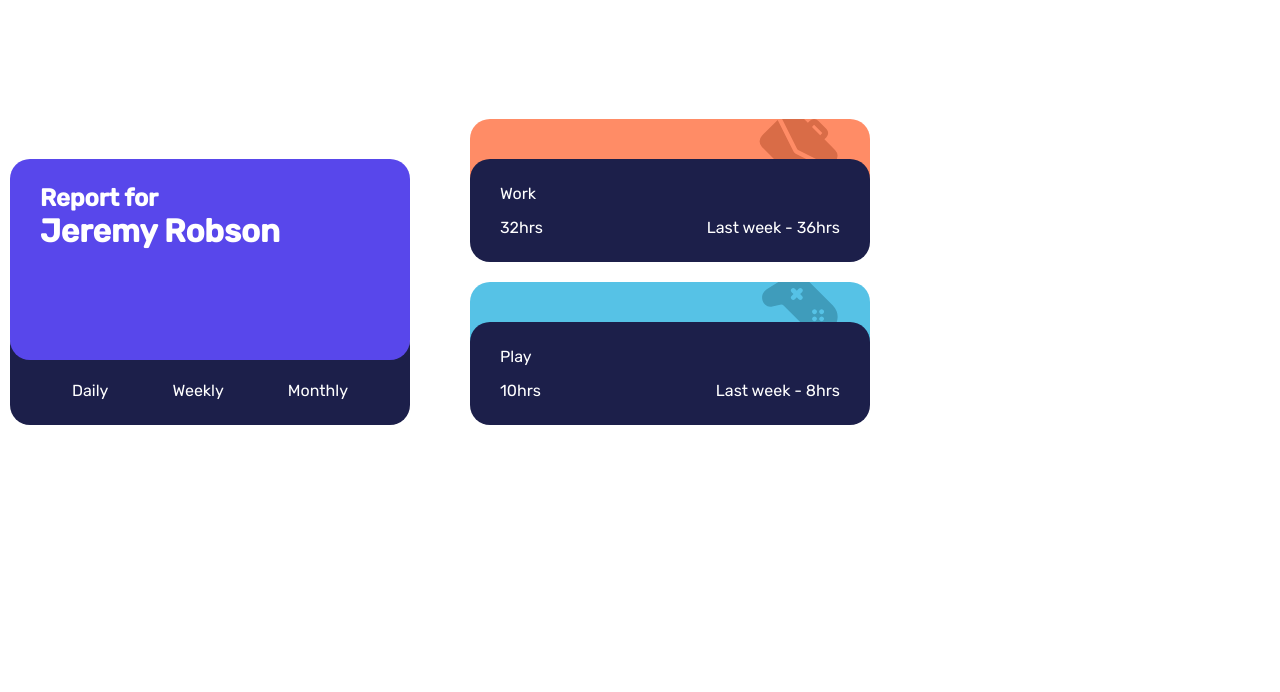
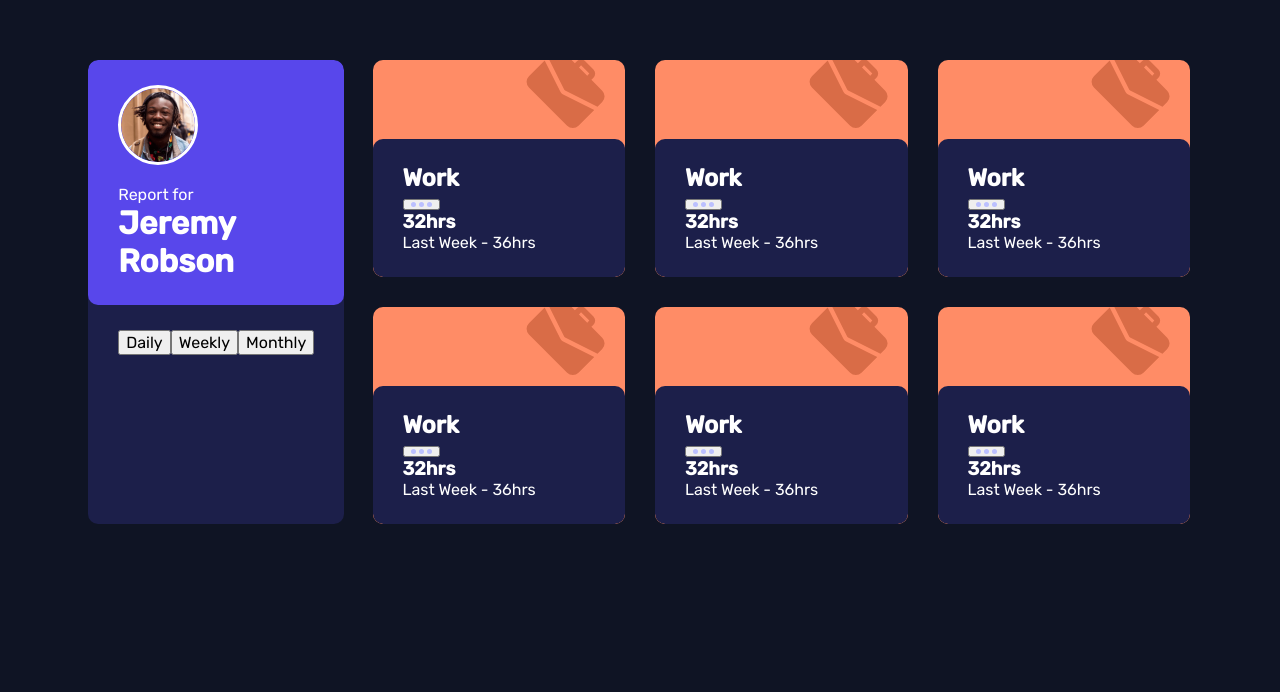
Before and after one commit to tyVespA/time-tracking-dashboard, a plain HTML site: page index.html in a window 1280 px wide. Shown: the part 108-800 px from the top of the page. Drawn offline with Linux system fonts and the light colour scheme; a script that the page names is missing.

Commit message:
Refractor base layout

```diff
--- a/index.html
+++ b/index.html
@@ -14,94 +14,152 @@
 </head>
 <body>
 
-  <div class="content-wrapper">
   <main>
+
     <div class="card-user-container">
-        <div class="user-info">
-          <h2>Report for</h2>
+      <div class="card-user-owner">
+        <div class="card-user-owner-pfp">
+          <img src="./images/image-jeremy.png" alt="">
+        </div>
+        <div class="owner-info">
+          <p>Report for</p>
           <h1>Jeremy Robson</h1>
         </div>
-        <div class="card-user">
-          <p class="daily-selector">Daily</p>
-          <p class="weekly-selector">Weekly</p>
-          <p class="monthly-selector">Monthly</p>
+      </div>
+      <div class="card-user-options">
+        <button class="card-user-option" data-option="daily">
+          Daily
+        </button>
+        <button class="card-user-option" data-option="weekly">
+          Weekly
+        </button>
+        <button class="card-user-option" data-option="monthly">
+          Monthly
+        </button>
       </div>
     </div>
-      <div class="card-container card-container-work">
-        <div class="card">
-          <div class="card-title">
-            <p>Work</p>
-            <span class="menu"></span>
+
+    <div class="card work">
+      <div class="card-bg">
+        <img src="./images/icon-work.svg" alt="">
       </div>
       <div class="card-content">
-            <p class="hours">32hrs</p>
-            <p>Last week - 36hrs</p>
+        <header class="card-header">
+          <h2>Work</h2>
+          <button class="card-options">
+            <svg width="21" height="5" xmlns="http://www.w3.org/2000/svg">
+              <path d="M2.5 0a2.5 2.5 0 1 1 0 5 2.5 2.5 0 0 1 0-5Zm8 0a2.5 2.5 0 1 1 0 5 2.5 2.5 0 0 1 0-5Zm8 0a2.5 2.5 0 1 1 0 5 2.5 2.5 0 0 1 0-5Z" fill="#BBC0FF" fill-rule="evenodd"/>
+            </svg>
+          </button>
+        </header>
+        <div class="card-timeframes">
+          <h3>32hrs</h3>
+          <p>Last Week - 36hrs</p>
         </div>
       </div>
     </div>
-      <div class="card-container card-container-play">
-        <div class="card play">
-          <div class="card-title">
-            <p>Play</p>
-            <span class="menu"></span>
+
+    <div class="card work">
+      <div class="card-bg">
+        <img src="./images/icon-work.svg" alt="">
       </div>
       <div class="card-content">
-            <p class="hours">10hrs</p>
-            <p>Last week - 8hrs</p>
+        <header class="card-header">
+          <h2>Work</h2>
+          <button class="card-options">
+            <svg width="21" height="5" xmlns="http://www.w3.org/2000/svg">
+              <path d="M2.5 0a2.5 2.5 0 1 1 0 5 2.5 2.5 0 0 1 0-5Zm8 0a2.5 2.5 0 1 1 0 5 2.5 2.5 0 0 1 0-5Zm8 0a2.5 2.5 0 1 1 0 5 2.5 2.5 0 0 1 0-5Z" fill="#BBC0FF" fill-rule="evenodd"/>
+            </svg>
+          </button>
+        </header>
+        <div class="card-timeframes">
+          <h3>32hrs</h3>
+          <p>Last Week - 36hrs</p>
         </div>
       </div>
     </div>
-    </main>
+
+    <div class="card work">
+      <div class="card-bg">
+        <img src="./images/icon-work.svg" alt="">
+      </div>
+      <div class="card-content">
+        <header class="card-header">
+          <h2>Work</h2>
+          <button class="card-options">
+            <svg width="21" height="5" xmlns="http://www.w3.org/2000/svg">
+              <path d="M2.5 0a2.5 2.5 0 1 1 0 5 2.5 2.5 0 0 1 0-5Zm8 0a2.5 2.5 0 1 1 0 5 2.5 2.5 0 0 1 0-5Zm8 0a2.5 2.5 0 1 1 0 5 2.5 2.5 0 0 1 0-5Z" fill="#BBC0FF" fill-rule="evenodd"/>
+            </svg>
+          </button>
+        </header>
+        <div class="card-timeframes">
+          <h3>32hrs</h3>
+          <p>Last Week - 36hrs</p>
+        </div>
+      </div>
     </div>
 
-  <div class="text">
-    Work
-    5hrs <!-- daily -->
-    Previous - 7hrs <!-- daily -->
-    32hrs <!-- weekly -->
-    Previous - 36hrs <!-- weekly -->
-    103hrs <!-- monthly -->
-    Previous - 128hrs <!-- monthly -->
+    <div class="card work">
+      <div class="card-bg">
+        <img src="./images/icon-work.svg" alt="">
+      </div>
+      <div class="card-content">
+        <header class="card-header">
+          <h2>Work</h2>
+          <button class="card-options">
+            <svg width="21" height="5" xmlns="http://www.w3.org/2000/svg">
+              <path d="M2.5 0a2.5 2.5 0 1 1 0 5 2.5 2.5 0 0 1 0-5Zm8 0a2.5 2.5 0 1 1 0 5 2.5 2.5 0 0 1 0-5Zm8 0a2.5 2.5 0 1 1 0 5 2.5 2.5 0 0 1 0-5Z" fill="#BBC0FF" fill-rule="evenodd"/>
+            </svg>
+          </button>
+        </header>
+        <div class="card-timeframes">
+          <h3>32hrs</h3>
+          <p>Last Week - 36hrs</p>
+        </div>
+      </div>
+    </div>
 
-    Play
-    1hr <!-- daily -->
-    Previous - 2hrs <!-- daily -->
-    10hrs <!-- weekly -->
-    Previous - 8hrs <!-- weekly -->
-    23hrs <!-- monthly -->
-    Previous - 29hrs <!-- monthly -->
+    <div class="card work">
+      <div class="card-bg">
+        <img src="./images/icon-work.svg" alt="">
+      </div>
+      <div class="card-content">
+        <header class="card-header">
+          <h2>Work</h2>
+          <button class="card-options">
+            <svg width="21" height="5" xmlns="http://www.w3.org/2000/svg">
+              <path d="M2.5 0a2.5 2.5 0 1 1 0 5 2.5 2.5 0 0 1 0-5Zm8 0a2.5 2.5 0 1 1 0 5 2.5 2.5 0 0 1 0-5Zm8 0a2.5 2.5 0 1 1 0 5 2.5 2.5 0 0 1 0-5Z" fill="#BBC0FF" fill-rule="evenodd"/>
+            </svg>
+          </button>
+        </header>
+        <div class="card-timeframes">
+          <h3>32hrs</h3>
+          <p>Last Week - 36hrs</p>
+        </div>
+      </div>
+    </div>
 
-    Study
-    0hrs <!-- daily -->
-    Previous - 1hr <!-- daily -->
-    4hrs <!-- weekly -->
-    Previous - 7hrs <!-- weekly -->
-    13hrs <!-- monthly -->
-    Previous - 19hrs <!-- monthly -->
+    <div class="card work">
+      <div class="card-bg">
+        <img src="./images/icon-work.svg" alt="">
+      </div>
+      <div class="card-content">
+        <header class="card-header">
+          <h2>Work</h2>
+          <button class="card-options">
+            <svg width="21" height="5" xmlns="http://www.w3.org/2000/svg">
+              <path d="M2.5 0a2.5 2.5 0 1 1 0 5 2.5 2.5 0 0 1 0-5Zm8 0a2.5 2.5 0 1 1 0 5 2.5 2.5 0 0 1 0-5Zm8 0a2.5 2.5 0 1 1 0 5 2.5 2.5 0 0 1 0-5Z" fill="#BBC0FF" fill-rule="evenodd"/>
+            </svg>
+          </button>
+        </header>
+        <div class="card-timeframes">
+          <h3>32hrs</h3>
+          <p>Last Week - 36hrs</p>
+        </div>
+      </div>
+    </div>
 
-    Exercise
-    1hr <!-- daily -->
-    Previous - 1hr <!-- daily -->
-    4hrs <!-- weekly -->
-    Previous - 5hrs <!-- weekly -->
-    11hrs <!-- monthly -->
-    Previous - 18hrs <!-- monthly -->
+  </main>
 
-    Social
-    1hr <!-- daily -->
-    Previous - 3hrs <!-- daily -->
-    5hrs <!-- weekly -->
-    Previous - 10hrs <!-- weekly -->
-    21hrs <!-- monthly -->
-    Previous - 23hrs <!-- monthly -->
-
-    Self Care
-    0hrs <!-- daily -->
-    Previous - 1hr <!-- daily -->
-    2hrs <!-- weekly -->
-    Previous - 2hrs <!-- weekly -->
-    7hrs <!-- monthly -->
-    Previous - 11hrs <!-- monthly -->
-  </div>
 </body>
 </html>
--- a/styles/_base.scss
+++ b/styles/_base.scss
@@ -54,13 +54,39 @@ p, h1, h2, h3, h4, h5, h6 {
 #root, #__next {
   isolation: isolate;
 }
+/*
+  10. Easier px to rem conversion
+*/
+:root {
+  font-size: 62.5%;
+  // 1rem = 10px, 0.1rem = 1px
+}
 
 
 
 
 
 /*------------------------------------*\
-  # COLORS
+  # MIXINS
+\*------------------------------------*/
+
+@mixin for-tablets-up {
+  @media screen and (min-width: 500px) {
+    @content;
+  }
+}
+
+@mixin for-desktop-up {
+  @media screen and (min-width: 1100px) {
+    @content;
+  }
+}
+
+
+
+
+/*------------------------------------*\
+  # VARIABLES
 \*------------------------------------*/
 
 $primary: hsl(246, 80%, 60%);
@@ -77,6 +103,8 @@ $neutral-800: hsl(235, 46%, 20%);
 $neutral-300: hsl(235, 45%, 61%);
 $neutral-100: hsl(236, 100%, 87%);
 
+$border-radius: 1rem;
+
 
 
 
@@ -87,4 +115,17 @@ $neutral-100: hsl(236, 100%, 87%);
 
 body {
   font-family: 'Rubik', sans-serif;
+  font-size: 1.6rem;
 }
+
+
+
+
+
+/*------------------------------------*\
+  # BASE TWEAKS
+\*------------------------------------*/
+
+button {
+  cursor: pointer;
+}
--- a/styles/_components.scss
+++ b/styles/_components.scss
@@ -1,74 +1,58 @@
 @use "./base" as *;
 
-.card, .card-user-container, .card-user {
-  padding: 25px 30px;
-  border-radius: 20px;
+.card-user-container {
+  border-radius: $border-radius;
+  overflow: hidden;
   background-color: $neutral-800;
-}
 
-.card-user-container {
-  background-color: $primary;
-  position: relative;
-  margin-bottom: 65px;
-  grid-row: 1 / 3;
-
-  .user-info {
-    position: relative;
-    z-index: 1;
+  @include for-tablets-up {
+    grid-row: 1 / 3;
   }
 
-  .card-user {
+  .card-user-owner {
+    border-radius: $border-radius;
+    padding: 25px 30px;
+    background-color: $primary;
+    display: flex;
+    flex-wrap: wrap;
+    align-items: center;
+    gap: 20px;
+
+    img {
+      width: 8rem;
+      border: 0.3rem solid white;
+      border-radius: 50%;
+
+    }
+  }
+
+  .card-user-options {
+    padding: 25px 30px;
     background-color: $neutral-800;
-    position: absolute;
-    left: 0; right: 0; bottom: -65px;
-    z-index: -1;
-
-    padding-top: 55px;
-
     display: flex;
-    justify-content: space-around;
+    justify-content: space-between;
   }
 }
 
-.card-container {
-  // min-height: 150px;
-  position: relative;
+.card {
+  border-radius: $border-radius;
+  background-color: $primary-work;
+  overflow: hidden;
+  width: 100%;
 
-  &::before {
-    content: "";
-    position: absolute;
-    height: 60px;
-    left: 0; right: 0; top: -40px;
-    border-radius: 20px 20px 0 0;
+  .card-bg {
+    display: grid;
+    place-items: start end;
 
-    background-color: $primary-work;
-    background-image: url("../images/icon-work.svg");
-    background-repeat: no-repeat;
-    background-position: 90% 50%;
+    img {
+      transform: translate(-2rem, -1rem);
+      position: relative;
+    }
   }
 
-  .card {
-    position: relative;
-    z-index: 1;
-
-    display: flex;
-    flex-direction: column;
-    gap: 15px;
-
-    .card-title {
-      display: flex;
-      justify-content: space-between;
-    }
-
-    .card-content {
-      display: flex;
-      justify-content: space-between;
-    }
+  .card-content {
+    background-color: $neutral-800;
+    padding: 25px 30px;
+    border-radius: $border-radius;
   }
 }
-
-
-.card-container-play::before {
-  background-color: $primary-play;
-  background-image: url("../images/icon-play.svg");
-}
--- a/styles/_layout.scss
+++ b/styles/_layout.scss
@@ -1,28 +1,29 @@
 @use "./base" as *;
 
 body {
-  // background-color: $neutral-900;
+  background-color: $neutral-900;
   color: white;
-  margin-inline: 10px;
-  display: flex;
-  justify-content: center;
-  align-items: center;
-}
-
-.content-wrapper {
-  width: 100%;
-  display: flex;
-}
-
-.text {
-  position: absolute;
-  bottom: 0;
+  padding: 40px 10px;
+  display: grid;
+  place-items: center;
 }
 
 main {
   width: 100%;
-  margin-inline: auto;
   display: grid;
-  grid-template-columns: repeat(auto-fit, minmax(300px, 400px));
-  gap: 60px;
+  gap: 2.4rem;
+  grid-auto-rows: max-content;
+  grid-template-columns: 1;
+  justify-items: center;
+
+  @include for-tablets-up {
+    grid-template-columns: repeat(auto-fit, minmax(20rem, 1fr));
+    grid-template-rows: 1fr 1fr;
+    // min-height: 51.8rem;
+    gap: 3rem;
+  }
+
+  @include for-desktop-up {
+    max-width: 1100px;
+  }
 }
```
Also changed, not shown: styles/main.css, 2 other files. Lines whose indentation alone changed are shown as unchanged.
